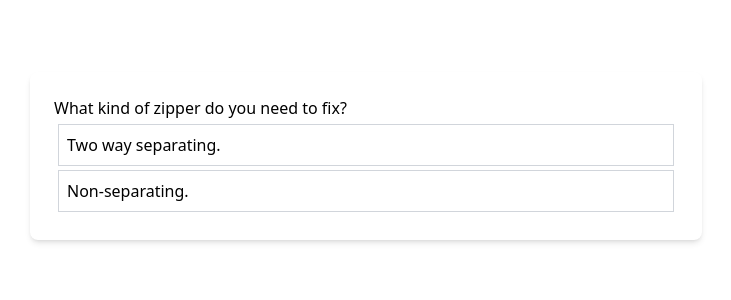
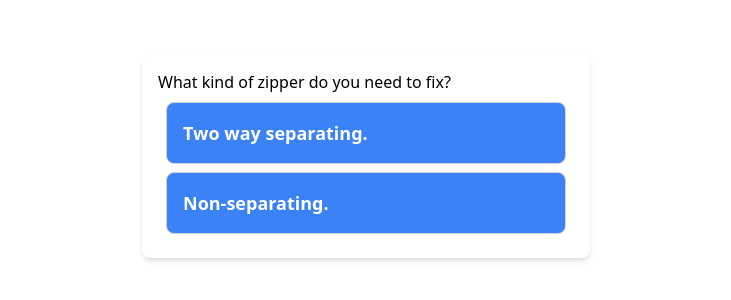
Before and after one commit to Zipper-Rescue/zipper_wizard, a React (Vite) app: page / in a window 1280 px wide. Shown: the part 244-544 px from the top of the page, without its empty margins (274-1005 px from the left). Built offline with nearby package versions, Linux system fonts and the light colour scheme.

Commit message:
Style Update

```diff
--- a/src/App.tsx
+++ b/src/App.tsx
@@ -1,7 +1,7 @@
 import Option from "./wizard/Option";
 import Step from "./wizard/Step";
 
-const CantFix = "I'm sorry, we can't fix that";
+const CantFix = <Step>{"I'm sorry, we can't fix that"}</Step>;
 
 function App() {
   return (
@@ -28,11 +28,13 @@ function App() {
               <Option path={"/two_way/"} link={
                 <Step label={"Is your zipper damaged in one place or more than one place?"}>
                   <Option path={"/one_place/"} link={
+                    <Step>
                       <div>
                         Take a top stop from our outdoor kit and crimp the top like this:<br/>
                         <img src={'https://encrypted-tbn0.gstatic.com/images?q=tbn:ANd9GcTDZaN3DMgHm01-6C8oAIuJyc1U2k5DM9Qb1g&s'}/><br/>
                         Click <a href={"example.com"}>HERE</a> to add a top stop to your cart.
                       </div>
+                    </Step>
                   }>
                     One Place.
                   </Option>
--- a/src/wizard/style.css
+++ b/src/wizard/style.css
@@ -7,9 +7,9 @@
 }
 
 .step-component {
-  @apply w-full max-w-2xl bg-white shadow-md rounded-lg p-6 my-4;
+  @apply w-full max-w-md bg-white shadow-md rounded-lg p-4 my-4;
 }
 
 .option-component {
-  @apply cursor-pointer p-2 border border-gray-300 m-1 hover:bg-gray-100;
+  @apply cursor-pointer p-4 border border-gray-300 m-2 bg-blue-500 text-white text-lg font-semibold rounded-lg hover:bg-blue-600;
 }
```
Lines whose indentation alone changed are shown as unchanged.
